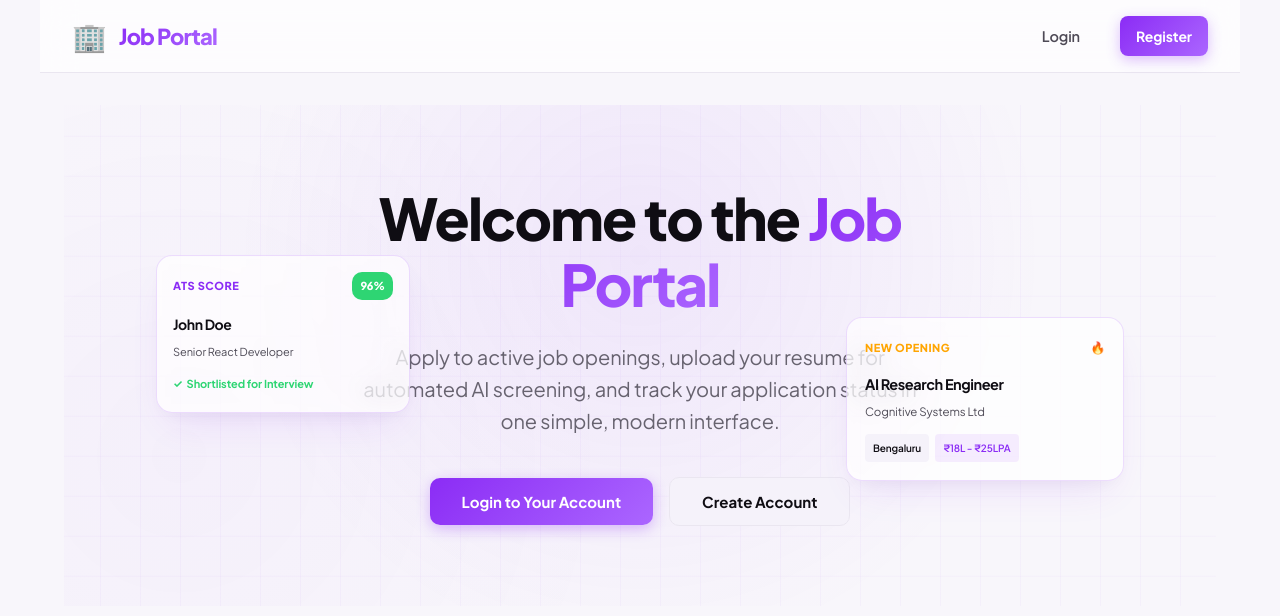
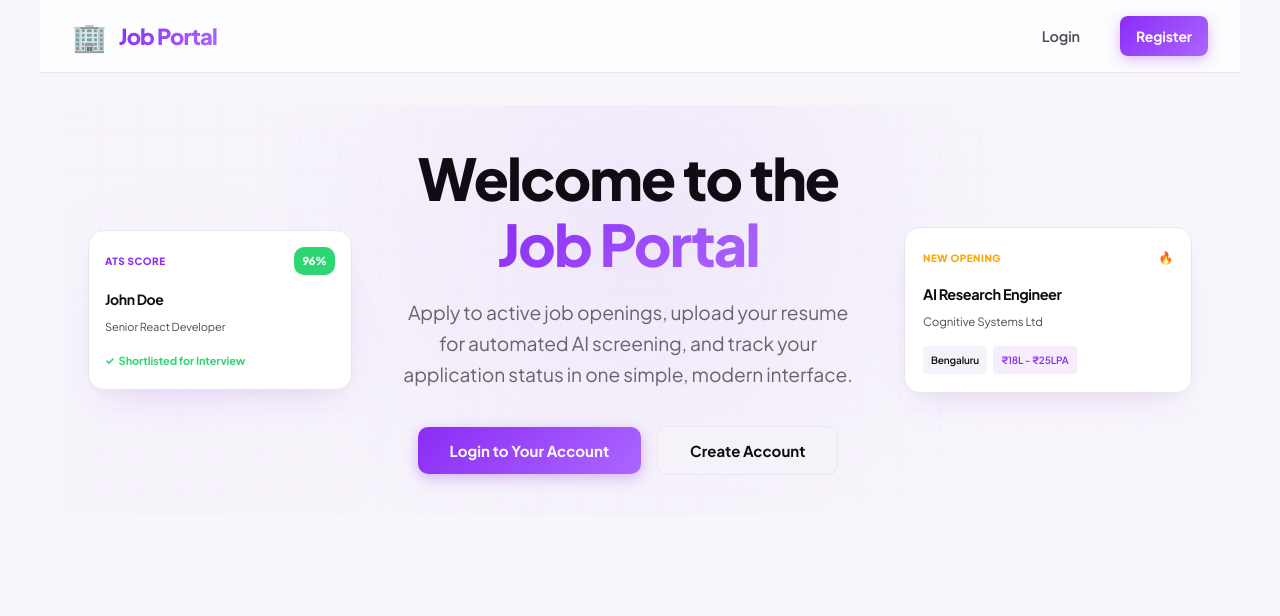
Before and after one commit to derindevis/JobPortal_Frontend, a React (Vite) app: page / in a window 1280 px wide. Shown: the top 616 px of the page. Built offline with nearby package versions, Linux system fonts and the light colour scheme; no server answers.

Commit message:
fix overlapping issues: use a 3-column layout on desktop and responsive breakpoints for mobile

```diff
--- a/src/pages/LandingPage.jsx
+++ b/src/pages/LandingPage.jsx
@@ -13,67 +13,75 @@ export default function LandingPage() {
       justifyContent: 'center',
       alignItems: 'center',
       textAlign: 'center',
-      padding: '80px 24px',
+      padding: '40px 24px',
       boxSizing: 'border-box',
       position: 'relative',
       overflow: 'hidden',
       width: '100%',
       // Grid pattern combined with mesh gradient glow
       backgroundImage: `
-        radial-gradient(circle at 50% 30%, rgba(139, 44, 245, 0.08) 0%, transparent 60%),
-        radial-gradient(circle at 10% 70%, rgba(139, 44, 245, 0.03) 0%, transparent 40%),
-        linear-gradient(rgba(139, 44, 245, 0.03) 1px, transparent 1px),
-        linear-gradient(90deg, rgba(139, 44, 245, 0.03) 1px, transparent 1px)
+        radial-gradient(circle at 50% 30%, rgba(139, 44, 245, 0.07) 0%, transparent 60%),
+        radial-gradient(circle at 10% 70%, rgba(139, 44, 245, 0.02) 0%, transparent 40%),
+        linear-gradient(rgba(139, 44, 245, 0.02) 1px, transparent 1px),
+        linear-gradient(90deg, rgba(139, 44, 245, 0.02) 1px, transparent 1px)
       `,
       backgroundSize: '100% 100%, 100% 100%, 40px 40px, 40px 40px',
       backgroundPosition: '0 0, 0 0, center center, center center'
     }}>
 
-      {/* Inline Styles for Premium Floating Animations */}
+      {/* Responsive and Animation Styles */}
       <style>{`
-        @keyframes float-slow {
+        @keyframes float-left {
           0% { transform: translateY(0px) rotate(0deg); }
-          50% { transform: translateY(-12px) rotate(2deg); }
+          50% { transform: translateY(-10px) rotate(1deg); }
           100% { transform: translateY(0px) rotate(0deg); }
         }
-        @keyframes float-medium {
+        @keyframes float-right {
           0% { transform: translateY(0px) rotate(0deg); }
-          50% { transform: translateY(-18px) rotate(-3deg); }
+          50% { transform: translateY(-15px) rotate(-2deg); }
           100% { transform: translateY(0px) rotate(0deg); }
         }
         .floating-card-left {
-          animation: float-slow 6s ease-in-out infinite;
+          animation: float-left 6s ease-in-out infinite;
         }
         .floating-card-right {
-          animation: float-medium 7s ease-in-out infinite;
+          animation: float-right 7s ease-in-out infinite;
         }
-        @media (max-width: 968px) {
+        @media (max-width: 992px) {
           .floating-graphic {
             display: none !important;
+          }
+          .landing-grid-container {
+            justify-content: center !important;
           }
         }
       `}</style>
 
-      {/* Floating Graphics Card 1 (Left Side) */}
+      {/* Grid Container for Layout Alignment */}
+      <div className="landing-grid-container" style={{
+        display: 'flex',
+        width: '100%',
+        maxWidth: '1200px',
+        justifyContent: 'space-between',
+        alignItems: 'center',
+        gap: '40px',
+        zIndex: 2
+      }}>
+
+        {/* Left Floating Graphic (Candidate Badge) */}
         <div className="floating-graphic floating-card-left" style={{
-        position: 'absolute',
-        left: '8%',
-        top: '30%',
-        width: '220px',
+          flex: '0 0 230px',
           padding: '16px',
-        background: 'rgba(255, 255, 255, 0.75)',
-        backdropFilter: 'blur(12px)',
-        WebkitBackdropFilter: 'blur(12px)',
-        border: '1px solid rgba(139, 44, 245, 0.15)',
+          background: 'var(--card-bg)',
+          border: '1px solid var(--border)',
           borderRadius: '16px',
           boxShadow: 'var(--shadow-lg)',
           textAlign: 'left',
-        zIndex: 2,
           pointerEvents: 'none'
         }}>
           <div style={{ display: 'flex', justifyContent: 'space-between', alignItems: 'center', marginBottom: '12px' }}>
-          <span style={{ fontSize: '11px', fontWeight: 800, color: 'var(--accent)', textTransform: 'uppercase', letterSpacing: '0.5px' }}>
-            ATS SCORE
+            <span style={{ fontSize: '10px', fontWeight: 800, color: 'var(--accent)', textTransform: 'uppercase', letterSpacing: '0.5px' }}>
+              ATS Score
             </span>
             <span style={{
               fontSize: '11px',
@@ -87,49 +95,14 @@ export default function LandingPage() {
             </span>
           </div>
           <h4 style={{ margin: '0 0 4px 0', fontSize: '14px', color: 'var(--text-h)' }}>John Doe</h4>
-        <p style={{ margin: '0 0 8px 0', fontSize: '11px', color: 'var(--text)' }}>Senior React Developer</p>
+          <p style={{ margin: '0 0 10px 0', fontSize: '11px', color: 'var(--text)' }}>Senior React Developer</p>
           <div style={{ fontSize: '11px', color: '#2ed573', fontWeight: 700, display: 'flex', alignItems: 'center', gap: '4px' }}>
             <span>✓</span> Shortlisted for Interview
           </div>
         </div>
 
-      {/* Floating Graphics Card 2 (Right Side) */}
-      <div className="floating-graphic floating-card-right" style={{
-        position: 'absolute',
-        right: '8%',
-        bottom: '25%',
-        width: '240px',
-        padding: '18px',
-        background: 'rgba(255, 255, 255, 0.75)',
-        backdropFilter: 'blur(12px)',
-        WebkitBackdropFilter: 'blur(12px)',
-        border: '1px solid rgba(139, 44, 245, 0.15)',
-        borderRadius: '16px',
-        boxShadow: 'var(--shadow-lg)',
-        textAlign: 'left',
-        zIndex: 2,
-        pointerEvents: 'none'
-      }}>
-        <div style={{ display: 'flex', justifyContent: 'space-between', alignItems: 'center', marginBottom: '12px' }}>
-          <span style={{ fontSize: '11px', fontWeight: 800, color: '#ffa502', textTransform: 'uppercase', letterSpacing: '0.5px' }}>
-            NEW OPENING
-          </span>
-          <span style={{ fontSize: '12px' }}>🔥</span>
-        </div>
-        <h4 style={{ margin: '0 0 4px 0', fontSize: '14.5px', color: 'var(--text-h)' }}>AI Research Engineer</h4>
-        <p style={{ margin: '0 0 10px 0', fontSize: '11.5px', color: 'var(--text)' }}>Cognitive Systems Ltd</p>
-        <div style={{ display: 'flex', gap: '6px' }}>
-          <span style={{ fontSize: '10px', background: 'var(--code-bg)', padding: '2px 8px', borderRadius: '4px', color: 'var(--text-h)', fontWeight: 600 }}>
-            Bengaluru
-          </span>
-          <span style={{ fontSize: '10px', background: 'rgba(139, 44, 245, 0.08)', padding: '2px 8px', borderRadius: '4px', color: 'var(--accent)', fontWeight: 600 }}>
-            ₹18L - ₹25LPA
-          </span>
-        </div>
-      </div>
-
-      {/* Hero Content Container */}
-      <div style={{ maxWidth: '680px', margin: '0 auto', zIndex: 1, position: 'relative' }}>
+        {/* Center Hero content */}
+        <div style={{ flex: '1', maxWidth: '640px', padding: '0 10px' }}>
           {/* Main Title */}
           <h1 style={{
             fontSize: '3.6rem',
@@ -137,7 +110,7 @@ export default function LandingPage() {
             lineHeight: 1.15,
             letterSpacing: '-1.8px',
             color: 'var(--text-h)',
-          marginBottom: '24px'
+            marginBottom: '20px'
           }}>
             Welcome to the <span style={{
               background: 'linear-gradient(135deg, var(--accent), var(--accent-light))',
@@ -149,12 +122,11 @@ export default function LandingPage() {
 
           {/* Subtitle */}
           <p style={{
-          fontSize: '1.25rem',
+            fontSize: '1.2rem',
             lineHeight: '1.6',
             color: 'var(--text)',
             opacity: 0.85,
-          maxWidth: '560px',
-          margin: '0 auto 40px auto'
+            marginBottom: '36px'
           }}>
             Apply to active job openings, upload your resume for automated AI screening, and track your application status in one simple, modern interface.
           </p>
@@ -185,6 +157,37 @@ export default function LandingPage() {
             )}
           </div>
         </div>
+
+        {/* Right Floating Graphic (Job Badge) */}
+        <div className="floating-graphic floating-card-right" style={{
+          flex: '0 0 250px',
+          padding: '18px',
+          background: 'var(--card-bg)',
+          border: '1px solid var(--border)',
+          borderRadius: '16px',
+          boxShadow: 'var(--shadow-lg)',
+          textAlign: 'left',
+          pointerEvents: 'none'
+        }}>
+          <div style={{ display: 'flex', justifyContent: 'space-between', alignItems: 'center', marginBottom: '12px' }}>
+            <span style={{ fontSize: '10px', fontWeight: 800, color: '#ffa502', textTransform: 'uppercase', letterSpacing: '0.5px' }}>
+              New Opening
+            </span>
+            <span style={{ fontSize: '12px' }}>🔥</span>
+          </div>
+          <h4 style={{ margin: '0 0 4px 0', fontSize: '14.5px', color: 'var(--text-h)' }}>AI Research Engineer</h4>
+          <p style={{ margin: '0 0 12px 0', fontSize: '11.5px', color: 'var(--text)' }}>Cognitive Systems Ltd</p>
+          <div style={{ display: 'flex', gap: '6px' }}>
+            <span style={{ fontSize: '10px', background: 'var(--code-bg)', padding: '2px 8px', borderRadius: '4px', color: 'var(--text-h)', fontWeight: 600 }}>
+              Bengaluru
+            </span>
+            <span style={{ fontSize: '10px', background: 'rgba(139, 44, 245, 0.08)', padding: '2px 8px', borderRadius: '4px', color: 'var(--accent)', fontWeight: 600 }}>
+              ₹18L - ₹25LPA
+            </span>
+          </div>
+        </div>
+
+      </div>
     </div>
   );
 }
```
Lines whose indentation alone changed are shown as unchanged.
